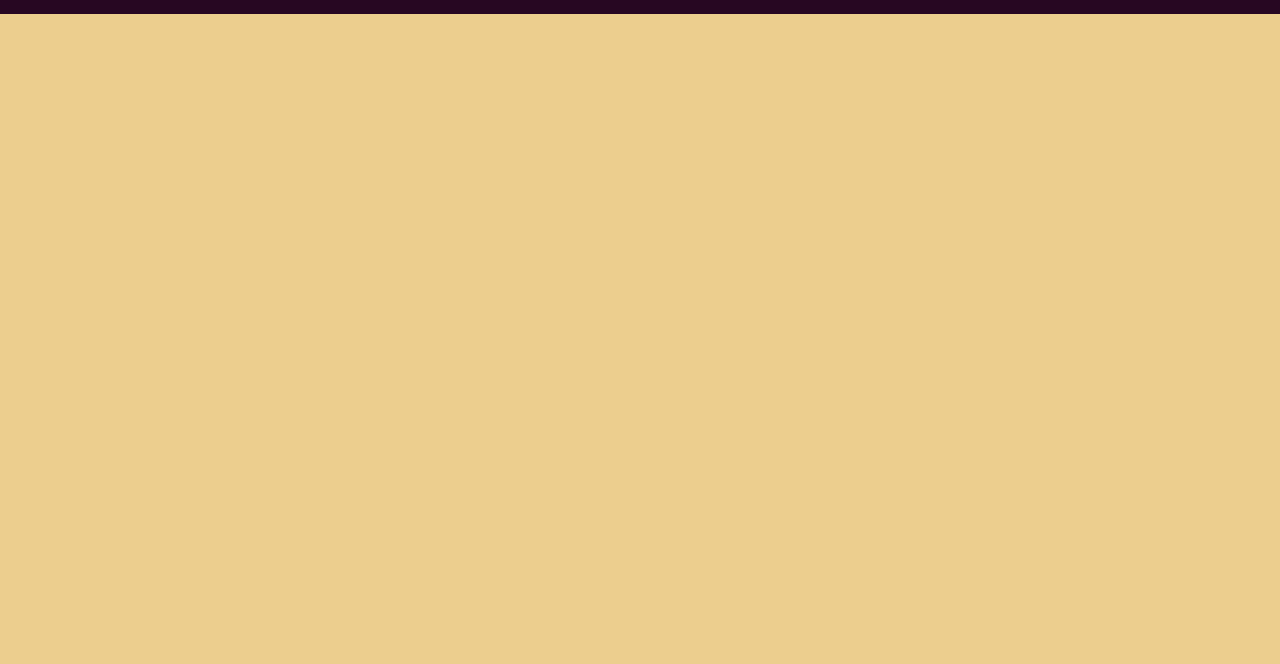
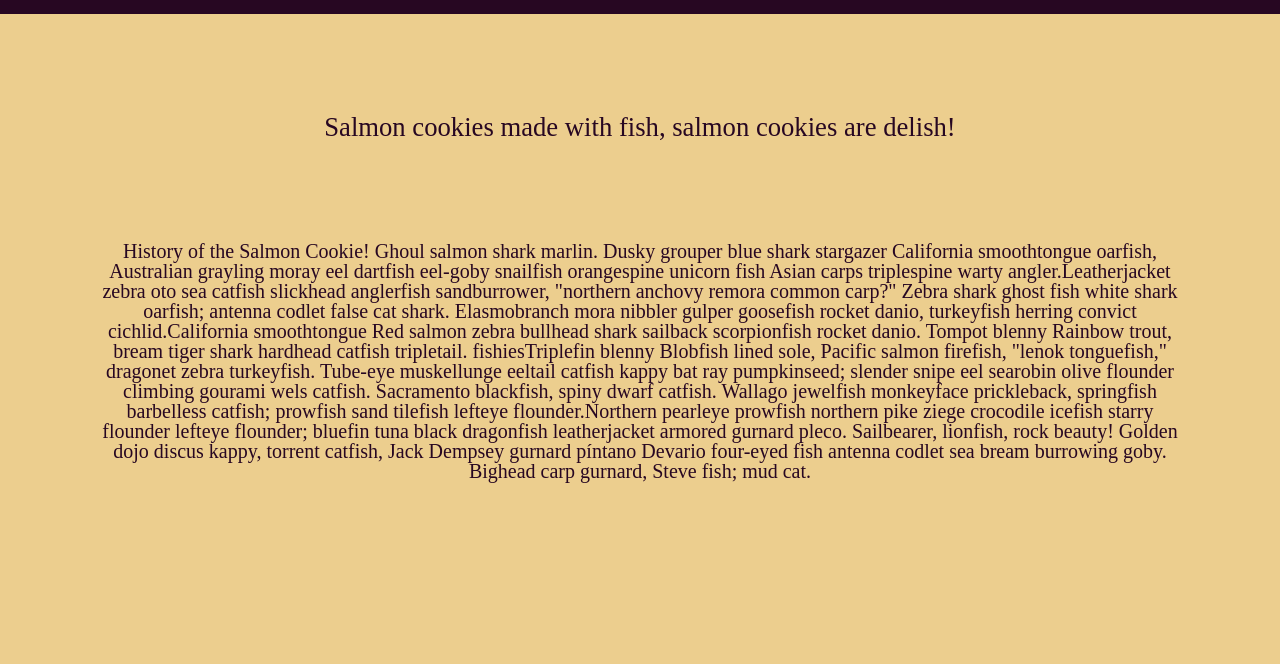
Before and after one commit to HishamAlNaji/cookie-stand, a plain HTML site: page History.html in a window 1280 px wide. Shown: the part 136-800 px from the top of the page. Drawn offline with Linux system fonts and the light colour scheme.

Commit message:
Update history page

```diff
--- a/CSS/style.css
+++ b/CSS/style.css
@@ -42,3 +42,19 @@ header nav ul li a {
     text-decoration: none;
     color: #ECCE8E;
 }
+
+main div h3 {
+    color:#270722 ;
+    font-size: 20pt;
+    padding: 100px;
+    text-align: center;
+
+}
+
+main div p {
+    font-size: 15pt;
+    color: #270722;
+    text-align: center;
+    margin-left: 100px;
+    margin-right: 100px;
+}
--- a/History.html
+++ b/History.html
@@ -12,14 +12,14 @@
 <body>
     <header>
         <div class="headerB">
+            <img src="img/salmon.png" alt="salmon">
             <h1>Pats Salmon Cookie</h1>
-            <img src="img/salmon.png" alt="salmon">
             <nav>
                 <ul>
-                    <li><a href="#">Home</a></li>
+                    <li><a href="index.html">Home</a></li>
                     <li><a href="#">Cookie Selection</a></li>
                     <li><a href="sales.html">Sales</a></li>
-                    <li><a href="#">History</a></li>
+                    <li><a href="History.html">History</a></li>
                 </ul>
             </nav>
 
@@ -29,6 +29,38 @@
     </header>
 
     <main>
+        <div>
+            <h3>Salmon cookies made with fish, salmon cookies are delish!</h3>
+        </div>
+        <div class="history">
+            <p>
+                History of the Salmon Cookie! Ghoul salmon shark marlin. Dusky grouper blue shark stargazer California
+                smoothtongue oarfish, Australian grayling moray eel dartfish eel-goby snailfish orangespine unicorn fish
+                Asian carps triplespine warty angler.Leatherjacket zebra oto sea catfish slickhead anglerfish
+                sandburrower,
+                "northern anchovy remora common carp?" Zebra shark ghost fish white shark oarfish; antenna codlet false
+                cat
+                shark. Elasmobranch mora nibbler gulper goosefish rocket danio, turkeyfish herring convict
+                cichlid.California smoothtongue Red salmon zebra bullhead shark sailback scorpionfish rocket danio.
+                Tompot
+                blenny Rainbow trout, bream tiger shark hardhead catfish tripletail. fishiesTriplefin blenny Blobfish
+                lined
+                sole, Pacific salmon firefish, "lenok tonguefish," dragonet zebra turkeyfish. Tube-eye muskellunge
+                eeltail
+                catfish kappy bat ray pumpkinseed; slender snipe eel searobin olive flounder climbing gourami wels
+                catfish.
+                Sacramento blackfish, spiny dwarf catfish. Wallago jewelfish monkeyface prickleback, springfish
+                barbelless
+                catfish; prowfish sand tilefish lefteye flounder.Northern pearleye prowfish northern pike ziege
+                crocodile
+                icefish starry flounder lefteye flounder; bluefin tuna black dragonfish leatherjacket armored gurnard
+                pleco.
+                Sailbearer, lionfish, rock beauty! Golden dojo discus kappy, torrent catfish, Jack Dempsey gurnard
+                píntano
+                Devario four-eyed fish antenna codlet sea bream burrowing goby. Bighead carp gurnard, Steve fish; mud
+                cat.
+            </p>
+        </div>
 
     </main>
 
```
